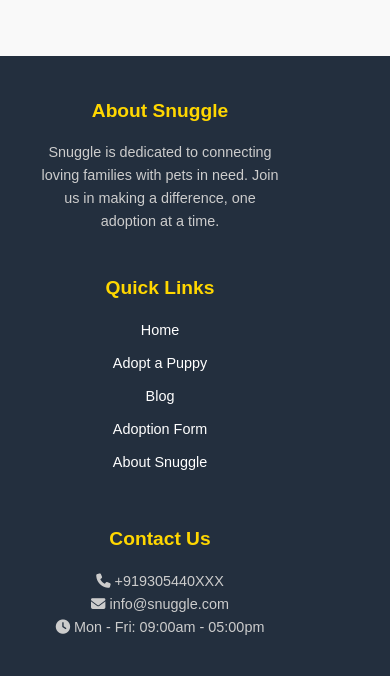
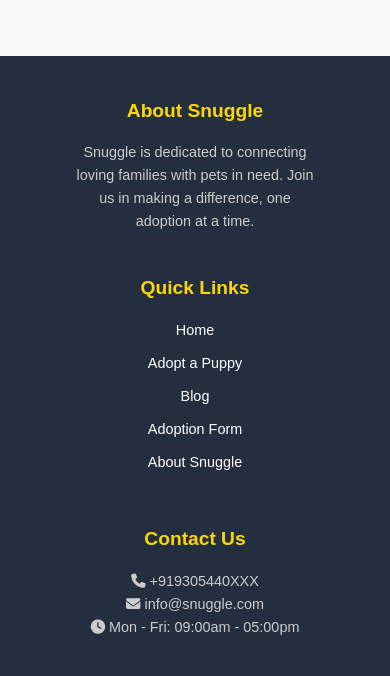
Before and after one commit to arinsharma252525/Snuggle, a plain HTML site: page index.html in a window 390 px wide. Shown: the part 6880-7556 px from the top of the page. Drawn offline with Linux system fonts and the light colour scheme.

Commit message:
fixed footer

```diff
--- a/style.css
+++ b/style.css
@@ -891,9 +891,11 @@ textarea {
   .footer-columns {
     flex-direction: column;
     text-align: center;
+    align-items: center; /* Center-align content */
   }
 
   .footer-column {
     margin-bottom: 20px;
+    text-align: center; /* Ensure text is centered */
   }
 }
```
